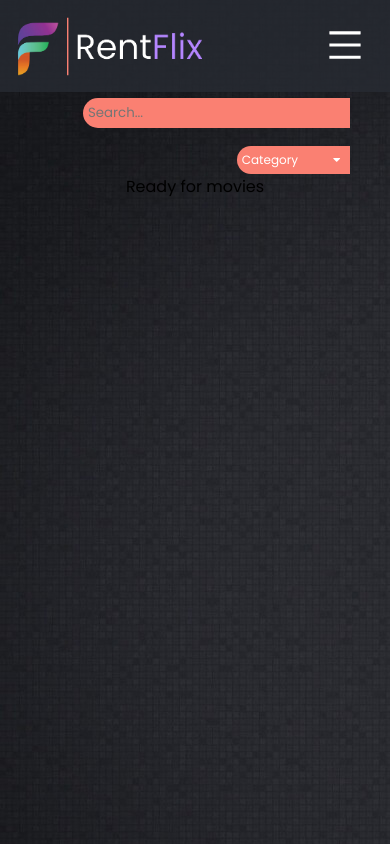
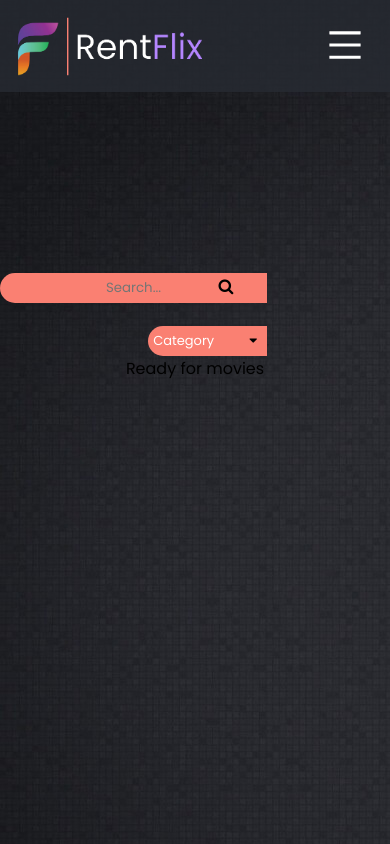
Before and after one commit to mansah82/rent-flix, a React (Create React App) app: page /#/movies in a window 390 px wide. Built offline with nearby package versions, Linux system fonts and the light colour scheme.

Commit message:
category css

```diff
--- a/src/components/DropDownMenu.jsx
+++ b/src/components/DropDownMenu.jsx
@@ -5,41 +5,42 @@ import { fetchFreeSearch } from './MoviesPage';
 import { useState } from 'react';
 import { genresFetching } from './MoviesPage';
 
-
-
-
 const DropDownMenu = () => {
 
     const [input, setInput] = useState("");
 
     let genre = ""
+    const [genreName, setGenreName] = useState("Category")
 
     const dispatch = useDispatch();
 
     return (
         <div className='div-search'>
-             <div>
+            <form>
+                <div className='input-icons'>
                     <input className="input" type="text" onInput={e => setInput(e.target.value)}
-             onChange={() => fetchFreeSearch(dispatch, input)} placeholder="Search..." />
+                        onChange={() => fetchFreeSearch(dispatch, input, setGenreName("Category"))} placeholder="Search..." />
+                    <i className="fa fa-search icon" aria-hidden="true" ></i>
                 </div>
+            </form>
 
             <div className="dropMenu">
 
 
                 <link rel="stylesheet" href="https://cdnjs.cloudflare.com/ajax/libs/font-awesome/4.7.0/css/font-awesome.min.css"></link>
-            <button className="dropButton">Category  <i style={{ marginLeft: '2rem' }} className="fa fa-caret-down"></i></button>
+                <button className="dropButton">{genreName}  <i style={{ marginLeft: '2rem', color: 'black' }} className="fa fa-caret-down"></i></button>
 
                 <div className="dropContent">
-                <p onClick={() => genresFetching(dispatch, genre=27)}>Horror</p>
-                <p onClick={() => genresFetching(dispatch, genre=28)}>Action</p>
-                <p onClick={() => genresFetching(dispatch, genre=12)}>Adventure</p>
-                <p onClick={() => genresFetching(dispatch, genre=16)}>Animation</p>
-                <p onClick={() => genresFetching(dispatch, genre=35)}>Comedy</p>
-                <p onClick={() => genresFetching(dispatch, genre=10751)}>Family</p>
-                <p onClick={() => genresFetching(dispatch, genre=80)}>Crime</p>
-                <p onClick={() => genresFetching(dispatch, genre=10749)}>Romance</p>
-                <p onClick={() => genresFetching(dispatch, genre=10752)}>War</p>
-                <p onClick={() => genresFetching(dispatch, genre=878)}>S.F</p>
+                    <p onClick={() => genresFetching(dispatch, genre = 27, setGenreName("Horror"))}>Horror</p>
+                    <p onClick={() => genresFetching(dispatch, genre = 28, setGenreName("Action"))}>Action</p>
+                    <p onClick={() => genresFetching(dispatch, genre = 12, setGenreName("Adventure"))}>Adventure</p>
+                    <p onClick={() => genresFetching(dispatch, genre = 16, setGenreName("Animation"))}>Animation</p>
+                    <p onClick={() => genresFetching(dispatch, genre = 35, setGenreName("Comedy"))}>Comedy</p>
+                    <p onClick={() => genresFetching(dispatch, genre = 10751, setGenreName("Family"))}>Family</p>
+                    <p onClick={() => genresFetching(dispatch, genre = 80, setGenreName("Crime"))}>Crime</p>
+                    <p onClick={() => genresFetching(dispatch, genre = 10749, setGenreName("Romance"))}>Romance</p>
+                    <p onClick={() => genresFetching(dispatch, genre = 10752, setGenreName("War"))}>War</p>
+                    <p onClick={() => genresFetching(dispatch, genre = 878, setGenreName("Sci-Fi"))}>Sci-Fi</p>
                 </div>
             </div>
 
--- a/src/components/MoviesPage.jsx
+++ b/src/components/MoviesPage.jsx
@@ -47,11 +47,13 @@ const MoviesPage = () => {
             <div className='dropdown-div'>
                 <DropDownMenu />
             </div>
+            <div className="row">
+
+                {freeSearchContent}
+
+            </div>
 
 
-            <div className="row">
-                {freeSearchContent}
-            </div>
 
         </div>
 
--- a/src/components/css/dropDownMenu.css
+++ b/src/components/css/dropDownMenu.css
@@ -1,4 +1,3 @@
-
 .dropButton {
   background-color: salmon;
   color: white;
@@ -6,45 +5,50 @@
   padding-right: 10px;
   padding-top: 5px;
   padding-bottom: 5px;
-    font-size: 12px;
+  font-size: 13px;
   border: none;
   border-top-left-radius: 25px;
   border-bottom-left-radius: 25px;
+
 }
 
 .dropMenu {
   position: relative;
-    /* display: inline-block; */
-    float : right;
+  float: right;
   margin-top: 5%;
-
-
-
 }
 
 .dropContent {
   display: none;
   position: absolute;
   background-color: #f1f1f1;
-    min-width: 160px;
-    box-shadow: 0px 8px 16px 0px rgba(0,0,0,0.2);
-    z-index: 1;
+  min-width: 120px;
+  box-shadow: 0px 8px 16px 0px rgba(0, 0, 0, 0.2);
+
 }
 
 .dropContent p {
   color: black;
-    padding: 12px 16px;
+  padding: 6px 8px;
   text-decoration: none;
   display: block;
 }
 
-  .dropMenu:hover .dropContent {display: block;}
+.dropMenu:hover .dropContent {
+  display: block;
+}
 
-  .dropContent p:hover {background-color: #ddd;}
+.dropContent p:hover {
+  background-color: #ddd;
+}
 
-  .dropMenu:hover .dropButton {background-color: #3e8e41;}
+.dropMenu:hover .dropButton {
+  background-color: #3e8e41;
+}
 
-  .input{
+.input {
+  width: 100%;
+  text-align: center;
   position: relative;
   float: right;
   background-color: salmon;
@@ -57,20 +61,32 @@
   border: none;
 
 }
-.div-search{
+
+.div-search {
   position: relative;
-    /* display: inline-block; */
-    float : right;
   margin-right: 40px;
   margin-top: 10%;
+
 }
 
-@media  screen and (max-width: 1000px) {
-  .dropMenu{
-      margin-top: 3%;
+@media screen and (max-width: 1000px) {
+  .dropMenu {
+    margin-top: 5%;
 
   }
-  .div-search{
-    margin-top: 20%;
+
+  .div-search {
+    margin-top: 30%;
   }
 }
+
+.input-icons i {
+  position: absolute;
+  left: 0;
+  padding: 5px;
+  margin-left: 80%;
+}
+
+.input-icons {
+  position: relative;
+}
--- a/src/components/css/moviePage.css
+++ b/src/components/css/moviePage.css
@@ -3,42 +3,51 @@
 
 }
 
-.column{
+.column {
     float: left;
     width: 25%;
 
 }
 
-.row:after{
+.row:after {
     content: "";
     display: table;
     clear: both;
 }
-@media  screen and (max-width: 1000px) {
-    .column{
+
+@media screen and (max-width: 1000px) {
+    .column {
         width: 100%;
     }
 }
 
-.movie-poster{
+.movie-poster {
     max-width: 20em;
     max-height: 20em;
 }
 
-.movies_page{
-    margin-top: 5%;
+.movies_page {
+    margin-top: 1%;
+
 }
 
-.dropdown-div{
-display: flex;
-flex-direction: column;
-align-items: flex-end;
+.dropdown-div {
+    display: flex;
+    flex-direction: column;
+    align-items: flex-end;
 
 }
-@media  screen and (max-width: 1000px) {
-    .dropdown-div{
+
+@media screen and (max-width: 550px) {
+    .dropdown-div {
         width: 100%;
         flex-direction: column;
-        align-items: flex-end;
+        align-items: flex-start;
     }
 }
+
+@media screen and (max-width: 550px) {
+    .movies_page {
+        margin-top: 40%;
+    }
+}
--- a/src/components/navigation/navbar.css
+++ b/src/components/navigation/navbar.css
@@ -1,6 +1,7 @@
 header {
     background-color: rgb(40, 44, 52, 0.75);
     display: flex;
+    z-index: 1;
     align-items: center;
     min-height: 90px;
     padding: 1rem;
```
Lines whose indentation alone changed are shown as unchanged.
